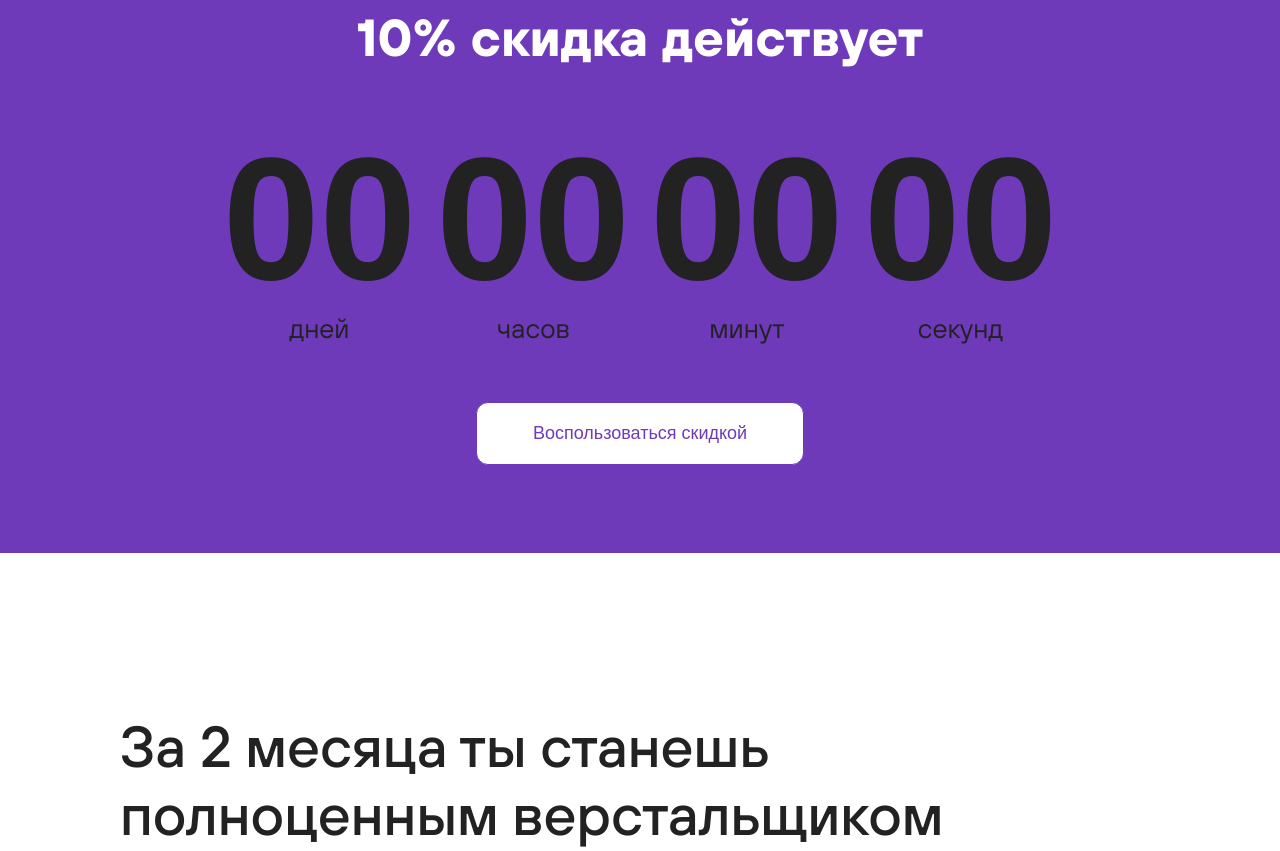
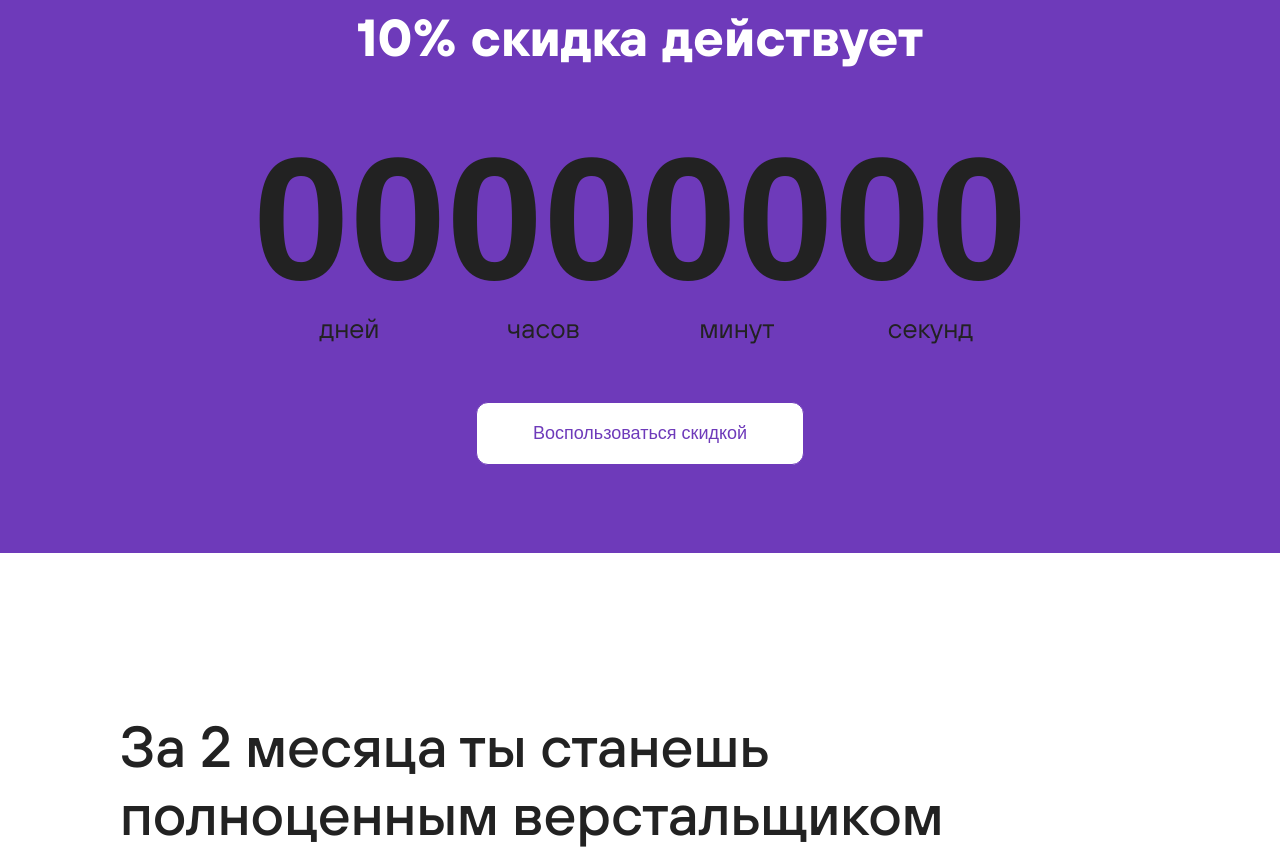
Before and after one commit to ayvbkhan/landing-new, a plain HTML site: page index.html in a window 1280 px wide. Shown: the part 2400-3251 px from the top of the page. Drawn offline with Linux system fonts and the light colour scheme; files whose address does not match are found by name; a web font is replaced by a local one.

Commit message:
allPages

```diff
--- a/style.css
+++ b/style.css
@@ -147,7 +147,7 @@ section.second {
 
 .time {
     display: flex;
-    gap: 20px;
+    gap: 0;
     margin-bottom: calc(4vw + 6px);
 }
 
```
